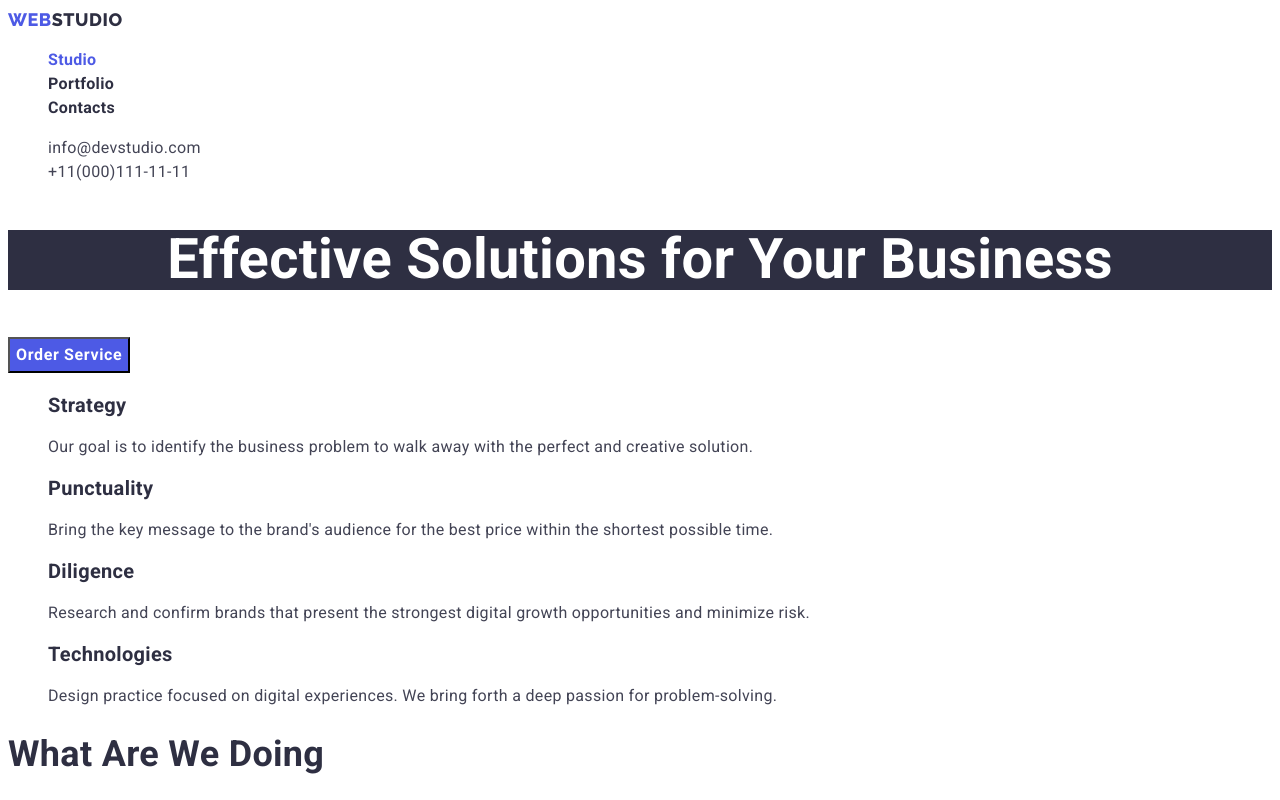
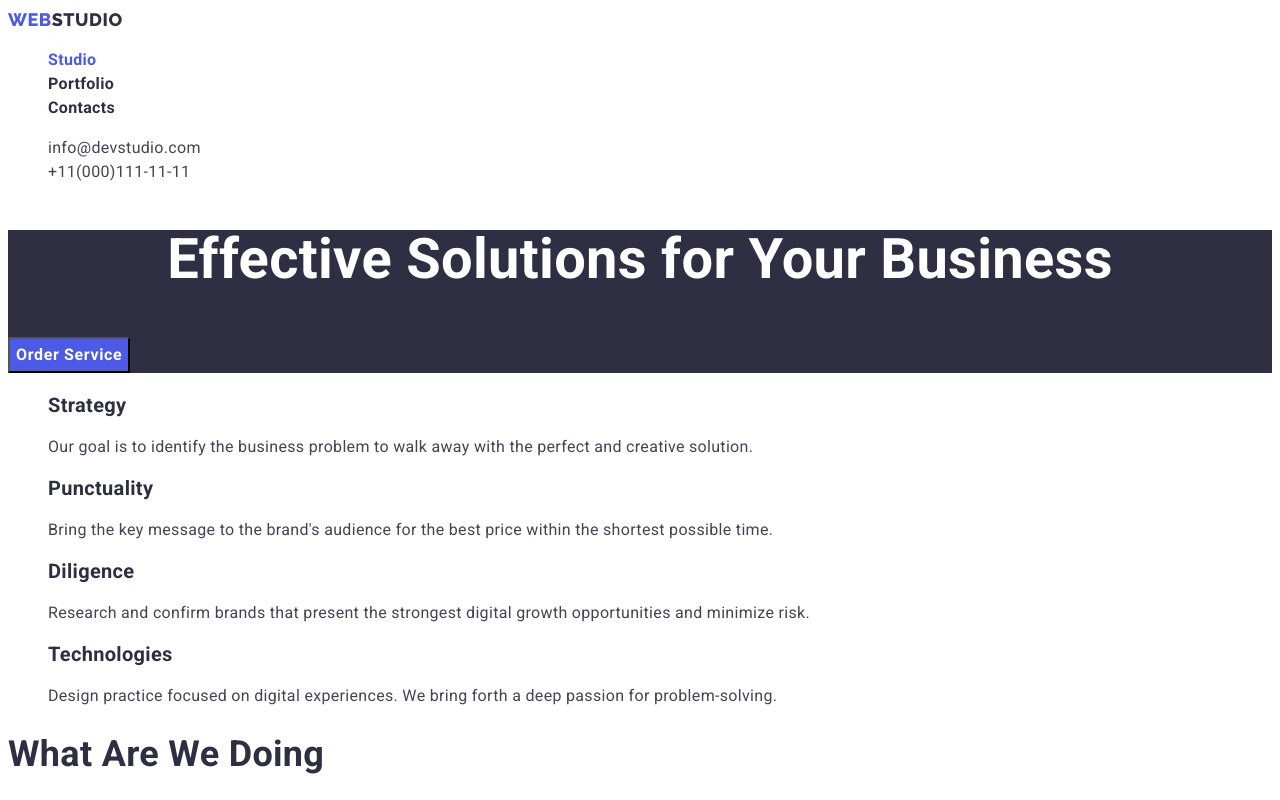
Before and after one commit to VarvaraNechaieva/First, a plain HTML site: page index.html in a window 1280 px wide. Shown: the top 800 px of the page. Drawn offline with Linux system fonts and the light colour scheme.

Commit message:
Updated styles.css

```diff
--- a/css/styles.css
+++ b/css/styles.css
@@ -72,11 +72,13 @@ span {
 /* HERO */
 .hero-title {
   color: var(--background-color);
-  background-color: var(--secondary-text-color);
   font-weight: 600;
   font-size: 56px;
   line-height: 1.07;
   text-align: center;
+}
+.title {
+  background-color: var(--secondary-text-color);
 }
 
 /* Order Service button*/
```
